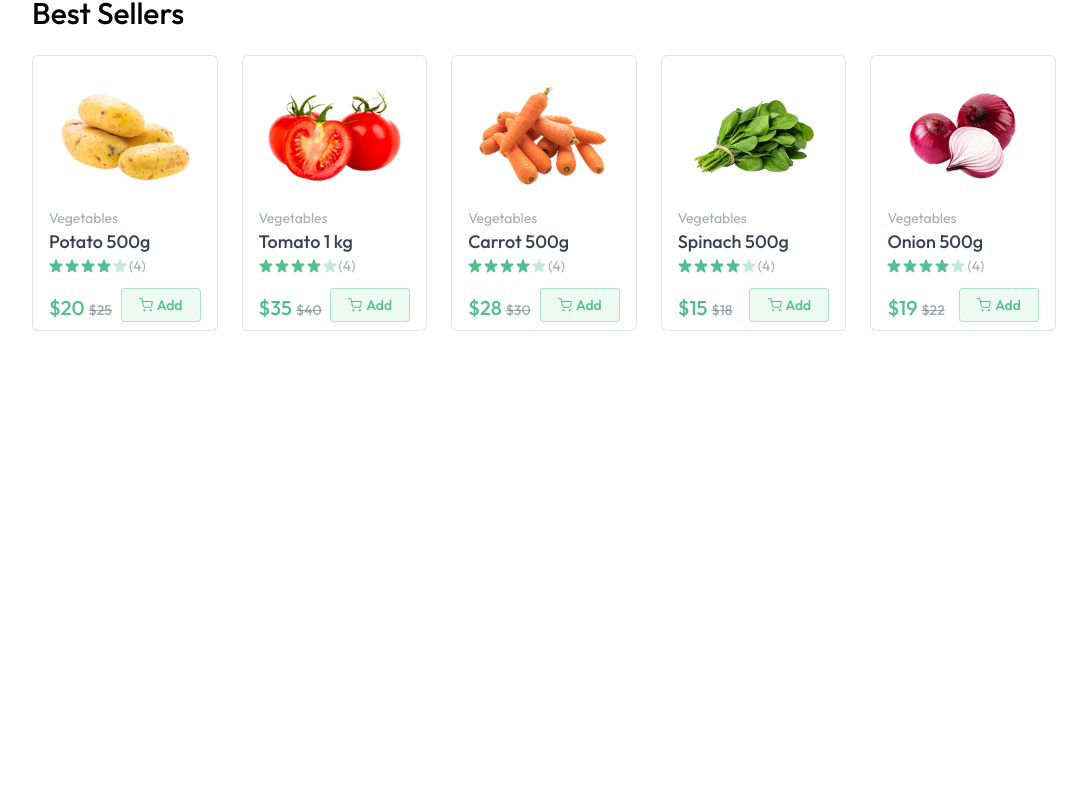
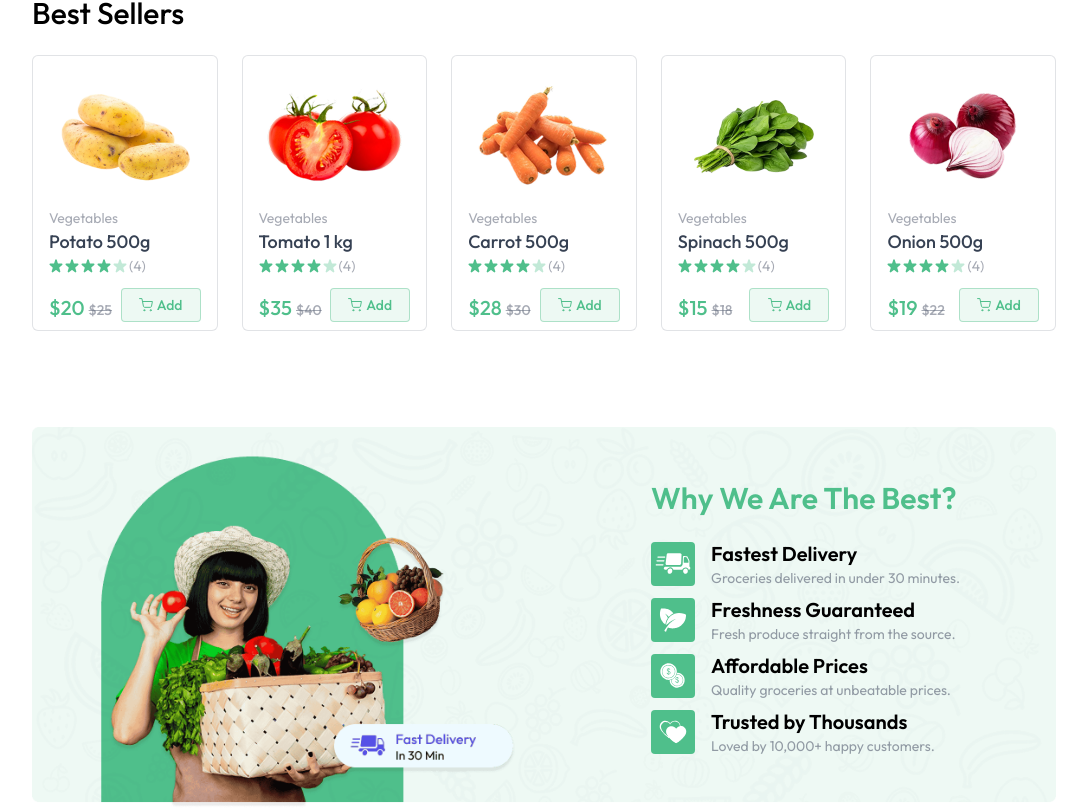
Before and after one commit to callmeskyy111/greencart-mern, a React (Vite) app in the folder client/: page / in a window 1280 px wide. Shown: the part 873-1682 px from the top of the page, without its empty margins (96-1183 px from the left). Before the commit the page ends 1204 px from the top, so only its background shows below. Built offline with nearby package versions, Linux system fonts and the light colour scheme.

Commit message:
BottomBanner U ☑️

```diff
--- a/client/src/App.jsx
+++ b/client/src/App.jsx
@@ -25,4 +25,4 @@
 
 export default App;
 
-//55:10
+//02:03
--- a/client/src/components/BottomBanner.jsx
+++ b/client/src/components/BottomBanner.jsx
@@ -0,0 +1,47 @@
+import React from "react";
+import { assets, features } from "../assets/assets";
+
+const BottomBanner = () => {
+  return (
+    <div className="relative mt-24">
+      <img
+        src={assets.bottom_banner_image}
+        alt="banner_image"
+        className="w-full hidden md:block"
+      />
+      <img
+        src={assets.bottom_banner_image_sm}
+        alt="small banner_image"
+        className="w-full md:hidden"
+      />
+      <div className="absolute inset-0 flex flex-col items-center md:items-end md:justify-center pt-16 md:pt-0 md:pr-24">
+        <div className="">
+          <h1 className="text-2xl md:text-3xl font-semibold text-primary mb-6">
+            Why We Are The Best?
+          </h1>
+          {features.map((feature, idx) => {
+            return (
+              <div key={idx} className="flex items-center gap-4 mt-2">
+                <img
+                  src={feature.icon}
+                  alt={feature.title}
+                  className="md:w-11 w-9"
+                />
+                <div>
+                  <h3 className="text-lg md:text-xl font-semibold">
+                    {feature.title}
+                  </h3>
+                  <p className="text-gray-500/70 text-xs md:text-sm">
+                    {feature.description}
+                  </p>
+                </div>
+              </div>
+            );
+          })}
+        </div>
+      </div>
+    </div>
+  );
+};
+
+export default BottomBanner;
--- a/client/src/pages/Home.jsx
+++ b/client/src/pages/Home.jsx
@@ -2,13 +2,15 @@
 import MainBanner from "../components/MainBanner";
 import Categories from "../components/Categories";
 import BestSeller from "../components/BestSeller";
+import BottomBanner from "../components/BottomBanner";
 
 const Home = () => {
   return (
     <div className="mt-10">
       <MainBanner />
-      <Categories/>
-      <BestSeller/>
+      <Categories />
+      <BestSeller />
+      <BottomBanner />
     </div>
   );
 };
```
